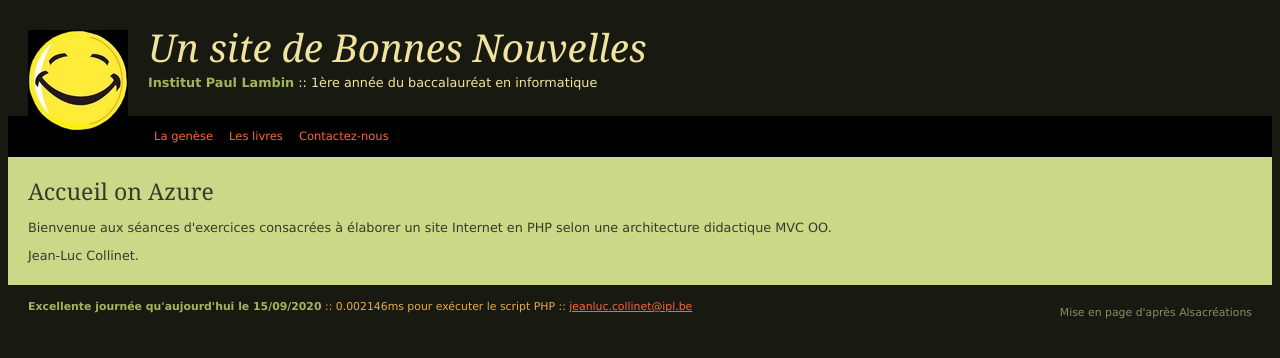
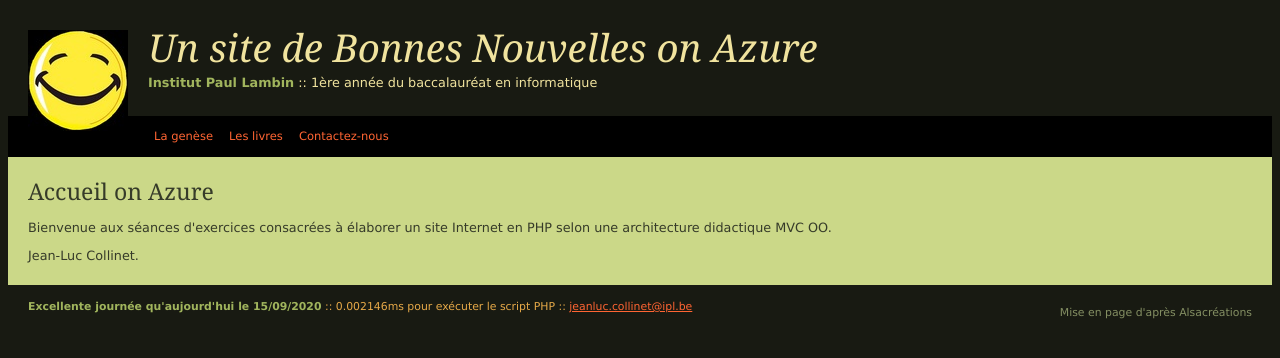
Before and after one commit to nmatth18/siteBonneNouvelles, a PHP site: page / in a window 1280 px wide. Shown: the top 358 px of the page. Run offline with PHP 8.4, Linux system fonts and the light colour scheme.

Commit message:
Update header.php

```diff
--- a/views/header.php
+++ b/views/header.php
@@ -13,7 +13,7 @@
 				<a href="index.php">
 				<img src="views/images/smiley.jpg" alt="Sourire">
 				</a>
-				Un site de Bonnes Nouvelles
+				Un site de Bonnes Nouvelles on Azure
 			</h1>
 			<p class="sous-titre">
 				<strong>Institut Paul Lambin</strong>
```
